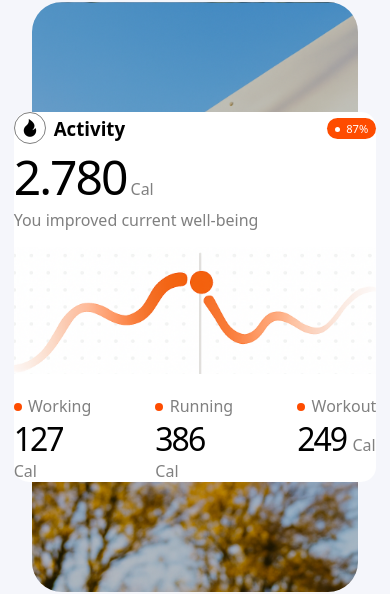
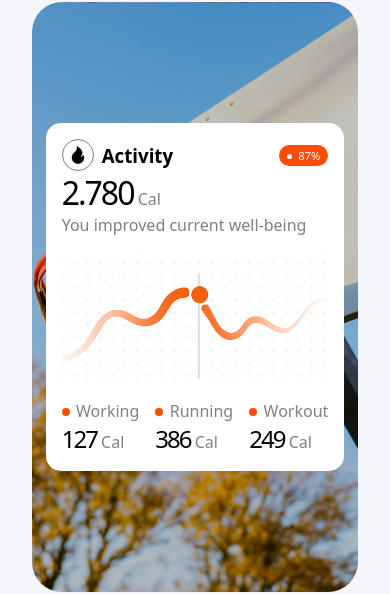
Before and after one commit to anuradhakumari2025/GrangerUI, a React (Vite) app: page / in a window 390 px wide. Shown: the part 4135-4729 px from the top of the page. Built offline with nearby package versions, Linux system fonts and the light colour scheme.

Commit message:
Responsive

```diff
--- a/src/App.css
+++ b/src/App.css
@@ -1769,9 +1769,19 @@ nav .detail .toggle .icon-container .switch-thumb.right {
     width: 100%;
     flex-wrap: wrap;
     height: 70vh;
+    padding: 0;
   }
   .view4 .left .leftCenter {
-    padding: 0;
+    padding: 1rem;
+  }
+  .view4 .left .leftCenter .twoPointSeven span {
+    font-size: 2rem;
+  }
+  .view4 .left .leftCenter .bottom {
+    gap: 1rem;
+  }
+  .view4 .left .leftCenter .bottom p span {
+    font-size: 1.5rem;
   }
   .view4 .right {
     width: 100%;
--- a/src/App.scss
+++ b/src/App.scss
@@ -1684,8 +1684,22 @@ nav {
       width: 100%;
       flex-wrap: wrap;
       height: 70vh;
+      padding: 0;
       .leftCenter {
-        padding: 0;
+        padding: 1rem;
+        .twoPointSeven{
+          span{
+            font-size: 2rem;
+          }
+        }
+        .bottom{
+          gap: 1rem;
+          p{
+            span{
+              font-size: 1.5rem;
+            }
+          }
+        }
       }
     }
     .right {
```
Also changed, not shown: 1 other file (tests, documents, lock files or other folders).
